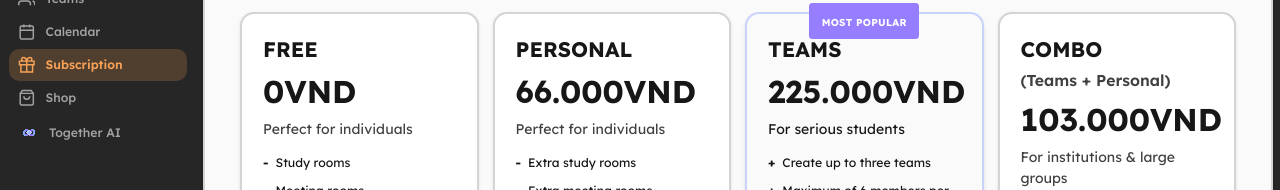
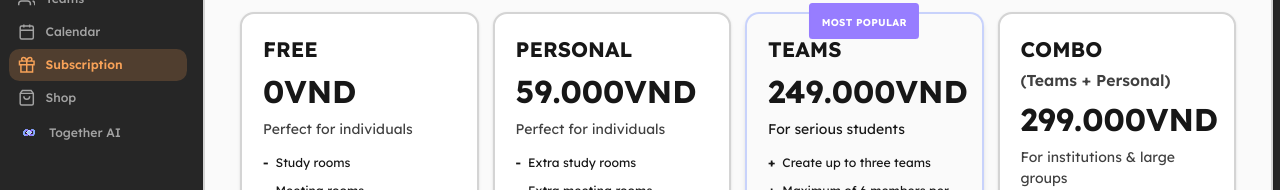
Before and after one commit to kaitran225/EXE101-BE, a React (Vite) app in the folder FE/: page /subscription in a window 1280 px wide. Shown: the part 196-386 px from the top of the page. Built offline with nearby package versions, Linux system fonts and the light colour scheme.

Commit message:
fix: subcsription price

```diff
--- a/FE/src/domains/billing/pages/Subscription.tsx
+++ b/FE/src/domains/billing/pages/Subscription.tsx
@@ -60,7 +60,7 @@ export default function Subscription() {
             <div className="flex flex-col gap-2 pb-3 sm:pb-4">
               <h3 className="text-xl font-bold uppercase leading-8 text-neutral-900 sm:text-2xl">Personal</h3>
               <div className="flex items-baseline gap-1">
-                <span className="text-4xl font-bold leading-[2.5rem] text-neutral-900 sm:text-4xl sm:leading-[3rem]">66.000VND</span>
+                <span className="text-4xl font-bold leading-[2.5rem] text-neutral-900 sm:text-4xl sm:leading-[3rem]">59.000VND</span>
                 {/* <span className="text-base font-normal leading-7 text-neutral-900 sm:text-lg">/mo</span> */}
               </div>
               <p className="text-sm font-normal leading-6 text-neutral-700 sm:text-base">Perfect for individuals</p>
@@ -88,7 +88,7 @@ export default function Subscription() {
             <div className="flex flex-col gap-2 pb-3 sm:pb-4">
               <h3 className="text-xl font-bold uppercase leading-8 text-neutral-900 sm:text-2xl">Teams</h3>
               <div className="flex items-baseline gap-1">
-                <span className="text-4xl font-bold leading-[2.5rem] text-neutral-900 sm:text-4xl sm:leading-[3rem]">225.000VND</span>
+                <span className="text-4xl font-bold leading-[2.5rem] text-neutral-900 sm:text-4xl sm:leading-[3rem]">249.000VND</span>
                 {/* <span className="text-base font-normal leading-7 text-neutral-900 sm:text-lg">/mo</span> */}
               </div>
               <p className="text-sm font-normal leading-6 text-neutral-900 sm:text-base">For serious students</p>
@@ -113,7 +113,7 @@ export default function Subscription() {
             <div className="flex flex-col gap-2 pb-3 sm:pb-4">
               <h3 className="text-xl font-bold uppercase leading-8 text-neutral-900 sm:text-2xl">Combo</h3>
               <p className="text-base font-semibold leading-6 text-neutral-700 sm:text-lg">(Teams + Personal)</p>
-              <div className="text-4xl font-bold leading-[2.5rem] text-neutral-900 sm:text-4xl sm:leading-[3rem]">103.000VND</div>
+              <div className="text-4xl font-bold leading-[2.5rem] text-neutral-900 sm:text-4xl sm:leading-[3rem]">299.000VND</div>
 {/* <span className="text-base font-normal leading-7 text-neutral-900 sm:text-lg">/mo</span> */}
               <p className="text-sm font-normal leading-6 text-neutral-700 sm:text-base">For institutions & large groups</p>
             </div>
```
